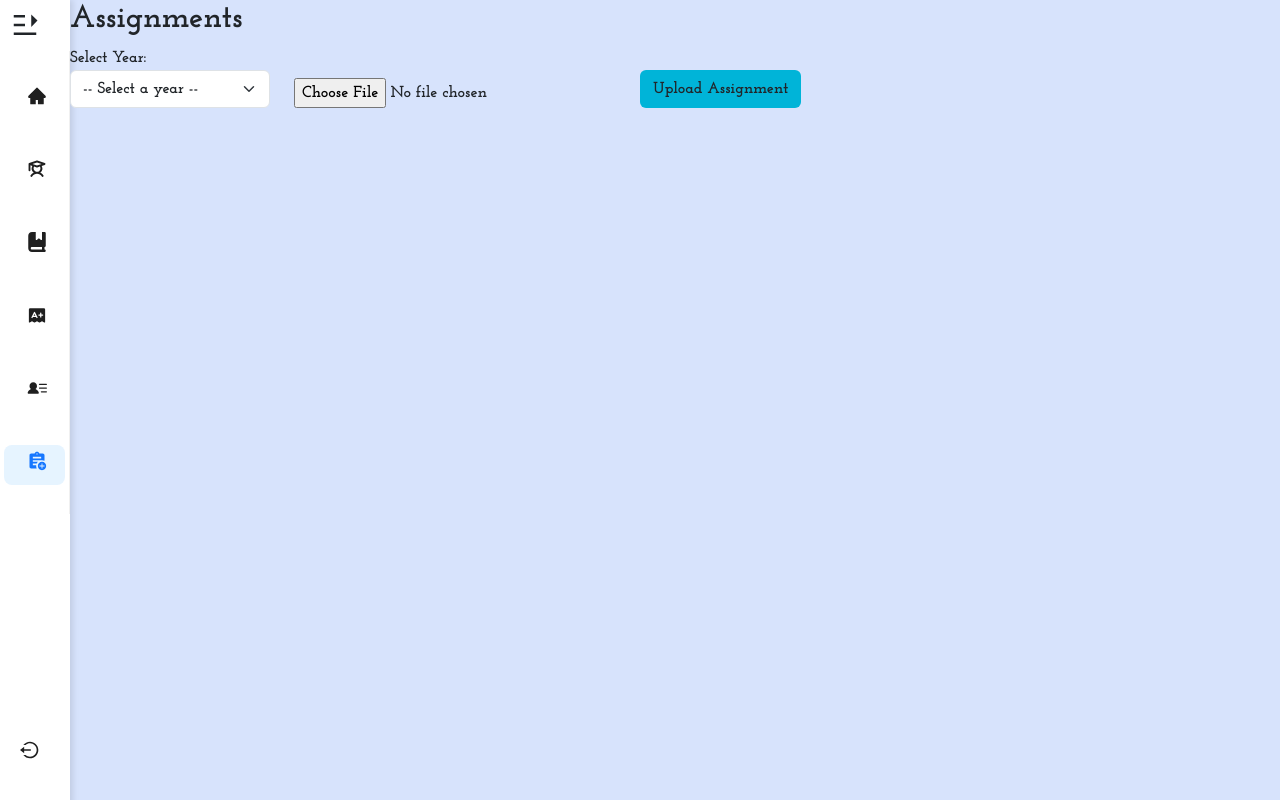
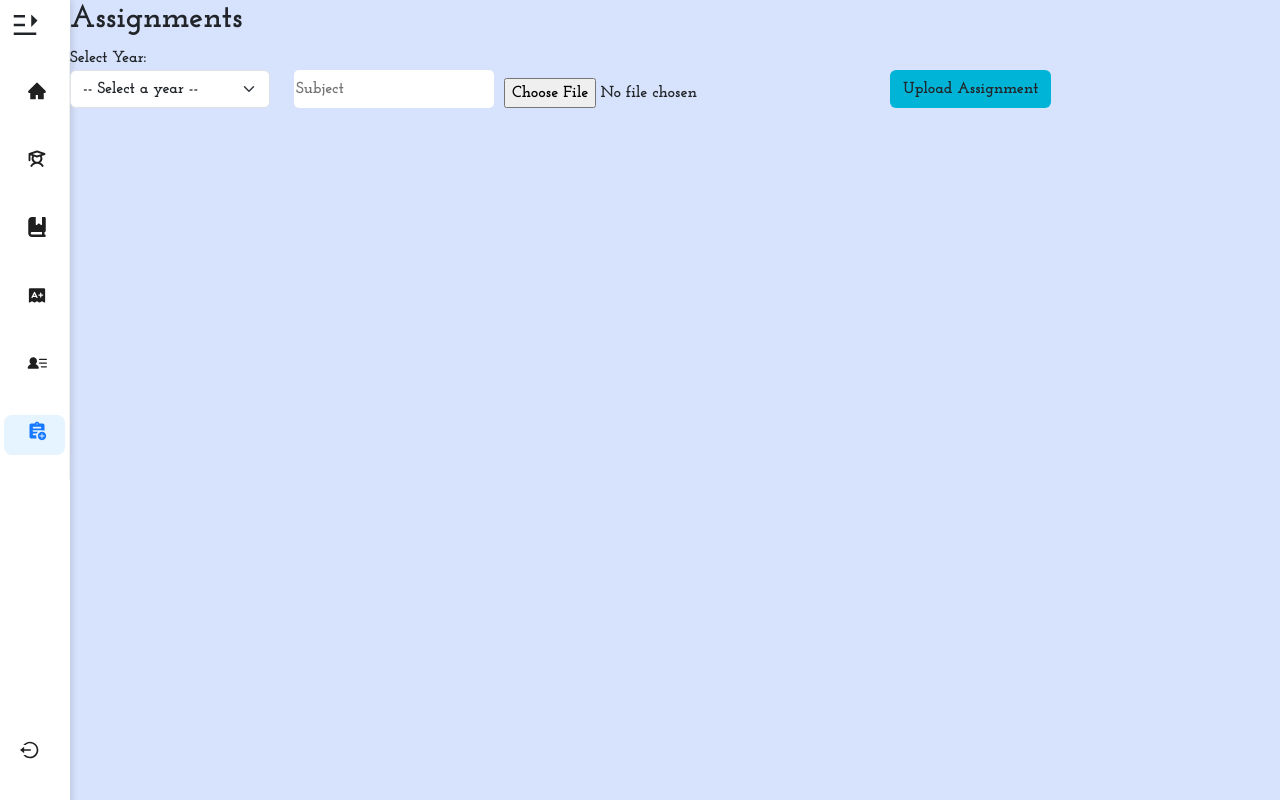
Before and after one commit to NitinHarsur/Student-Database, a React (Create React App) app in the folder frontend/: page /TeacherDashboard in a window 1280 px wide. Both pictures are taken after a click on the item "Assignment". Shown: the top 800 px of the page. Built offline with nearby package versions, Linux system fonts and the light colour scheme; no server answers.

Commit message:
assignment

```diff
--- a/frontend/src/pages/student/stne__sidebar/StntAssignments.jsx
+++ b/frontend/src/pages/student/stne__sidebar/StntAssignments.jsx
@@ -69,6 +69,7 @@ const StntAssignments = () => {
                             return (
                                 <li key={index} style={{marginBottom:"20px", backgroundColor:"white",width:"300px",padding:"20px",borderRadius:"10px"}}>
                                     <p>Date: {new Date(assignment.date).toLocaleDateString()}</p>
+                                    <p>Subject: {assignment.subject}</p>
                                     <a href={fileUrl} target="_blank" rel="noopener noreferrer">
                                         View Assignment {index + 1}
                                     </a>
--- a/frontend/src/pages/teacher/sidebar/Assignments.jsx
+++ b/frontend/src/pages/teacher/sidebar/Assignments.jsx
@@ -3,6 +3,7 @@ import React, { useState } from 'react';
 const Assignments = () => {
     const [selectedYear, setSelectedYear] = useState('');
     const [selectedFile, setSelectedFile] = useState(null);
+    const [selectedSubject, setSelectedSubject] = useState('');
 
     // Handle year change
     const handleYearChange = (e) => {
@@ -12,6 +13,11 @@ const Assignments = () => {
     // Handle file selection
     const handleFileChange = (e) => {
         setSelectedFile(e.target.files[0]);
+    };
+
+    // Handle subject input
+    const handleSubjectChange = (e) => {
+        setSelectedSubject(e.target.value);
     };
 
     // Function to convert file to Base64
@@ -26,14 +32,15 @@ const Assignments = () => {
 
     // Handle assignment upload
     const handleUploadAssignment = async () => {
-        if (selectedYear && selectedFile) {
+        if (selectedYear && selectedFile && selectedSubject) {
             try {
                 // Convert the selected file to Base64
                 const base64File = await convertFileToBase64(selectedFile);
 
-                // Create the payload with selected year and base64 file
+                // Create the payload with selected year, subject, and base64 file
                 const payload = {
                     year: selectedYear,
+                    subject: selectedSubject,
                     file: base64File,
                 };
 
@@ -56,15 +63,15 @@ const Assignments = () => {
                 alert('An error occurred while uploading the assignment.');
             }
         } else {
-            alert('Please select a year and an assignment file.');
+            alert('Please select a year, subject, and an assignment file.');
         }
     };
 
     return (
-        <div className='Assignment__Page'>
+        <div className='Assignment__Page' style={{width:"100%"}}>
             <h2 className='Assignments__container fw-bolder'>Assignments</h2>
 
-            {/* Year selection and upload button */}
+            {/* Year selection, subject input, file input, and upload button */}
             <div className="row mb-3">
                 <div className="col-auto">
                     <label htmlFor="yearSelect" className='fw-bolder'>Select Year:</label>
@@ -83,14 +90,24 @@ const Assignments = () => {
                 </div>
                 <div className="col-auto d-flex align-items-end">
                     <input
+                        type="text"
+                        placeholder='Subject'
+                        value={selectedSubject}
+                        onChange={handleSubjectChange}
+                        className='fw-bolder'
+                        style={{marginRight:"10px",border:"none",width:"200px",height:"38px",borderRadius:"5px"}}
+                        required
+                    />
+                    <input
                         type="file"
                         accept=".pdf, .doc, .docx"
                         onChange={handleFileChange}
                         className='fw-bolder'
+
                     />
                     <button
                         className="btn fw-bolder"
-                        style={{ backgroundColor: '#00b4d8', marginLeft: '10px' }}
+                        style={{ backgroundColor: '#00b4d8', marginLeft: '50px' }}
                         onClick={handleUploadAssignment}
                     >
                         Upload Assignment
--- a/frontend/src/pages/teacher/sidebar/Sidebar.jsx
+++ b/frontend/src/pages/teacher/sidebar/Sidebar.jsx
@@ -53,7 +53,7 @@ const Sidebar = () => {
     };
 
     return (
-        <Layout className="layout-container" style={{ display: 'flex', flexDirection: 'column', backgroundColor: 'white', height: '400vh' }}>
+        <Layout className="layout-container" style={{ display: 'flex', flexDirection: 'column', backgroundColor: 'white', height: '170vh' }}>
             <Sider
                 className="side__bar"
                 collapsed={collapsed}
@@ -76,7 +76,7 @@ const Sidebar = () => {
                 <Menu className='menu__bar'
                     mode="inline"
                     theme="light"
-                    style={{ width: `${menuWidth}px`, marginTop: "51px", transition: 'background-color 0.3s ease-in-out', position: "fixed" }} // Set dynamic width
+                    style={{ width: `${menuWidth}px`, marginTop: "51px", transition: 'background-color 0.3s ease-in-out', position: "fixed" ,    gap: "20px"}} // Set dynamic width
                     items={[
                         {
                             key: '/TeacherDashboard',
```
Also changed, not shown: 2 other files (tests, documents, lock files or other folders).
